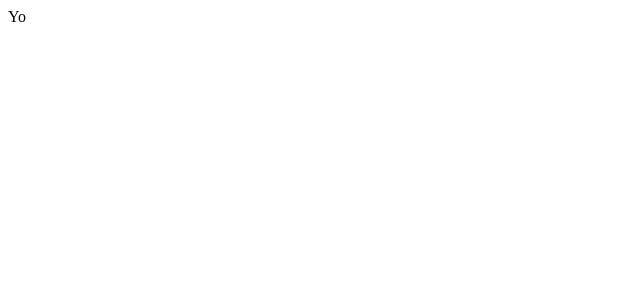
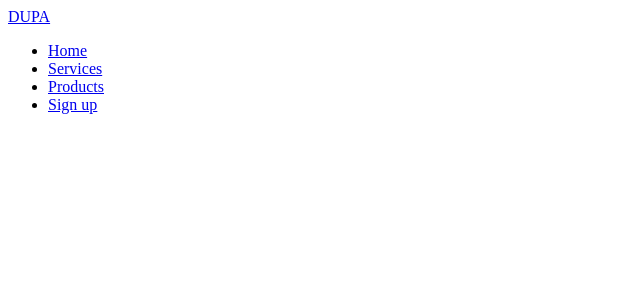
Before and after one commit to ja3cob/react_tutorial, a React (Create React App) app: page / in a window 1280 px wide. Shown: the top 300 px of the page, without its empty margins (0-640 px from the left). Built offline with nearby package versions, Linux system fonts and the light colour scheme.

Commit message:
Create navbar

```diff
--- a/src/App.js
+++ b/src/App.js
@@ -1,10 +1,17 @@
 import './App.css';
+import {BrowserRouter as Router, Routes, Route} from 'react-router-dom'
+import Navbar from './components/Navbar';
 
 function App() {
   return (
-    <div className="App">
-      Yo
-    </div>
+    <>
+    <Router>
+      <Navbar />
+      <Routes>
+        <Route path='/' exact />
+      </Routes>
+    </Router>
+    </>
   );
 }
 
--- /dev/null
+++ b/src/components/Navbar.js
@@ -0,0 +1,48 @@
+import React, {useState} from 'react';
+import {Link} from 'react-router-dom';
+import './Navbar.css'
+
+function Navbar() {
+    const [click, setClick] = useState(false);
+
+    const handleClick = () => setClick(!click);
+    const closeMobileMenu = () => setClick(false);
+    return (
+        <>
+        <nav className='navbar'>
+            <div className='navbar-container'>
+                <Link to='/' className='navbar-logo'>
+                    DUPA
+                </Link>
+                <div className='menu-icon' onClick={handleClick}>
+                    <i className={click ? 'fas fa-times' : 'fas fa-bars'} />
+                </div>
+                <ul className={click ? 'nav-menu active' : 'nav-menu'}>
+                    <li className='nav-item'>
+                        <Link to='/' className='nav-links' onClick={closeMobileMenu}>
+                            Home
+                        </Link>
+                    </li>
+                    <li className='nav-item'>
+                        <Link to='/services' className='nav-links' onClick={closeMobileMenu}>
+                            Services
+                        </Link>
+                    </li>
+                    <li className='nav-item'>
+                        <Link to='/products' className='nav-links' onClick={closeMobileMenu}>
+                            Products
+                        </Link>
+                    </li>
+                    <li className='nav-item'>
+                        <Link to='/sign-up' className='nav-links-mobile' onClick={closeMobileMenu}>
+                            Sign up
+                        </Link>
+                    </li>
+                </ul>
+            </div>
+        </nav>
+        </>
+    )
+}
+
+export default Navbar
```
Also changed, not shown: src/components/Navbar.css (added).
